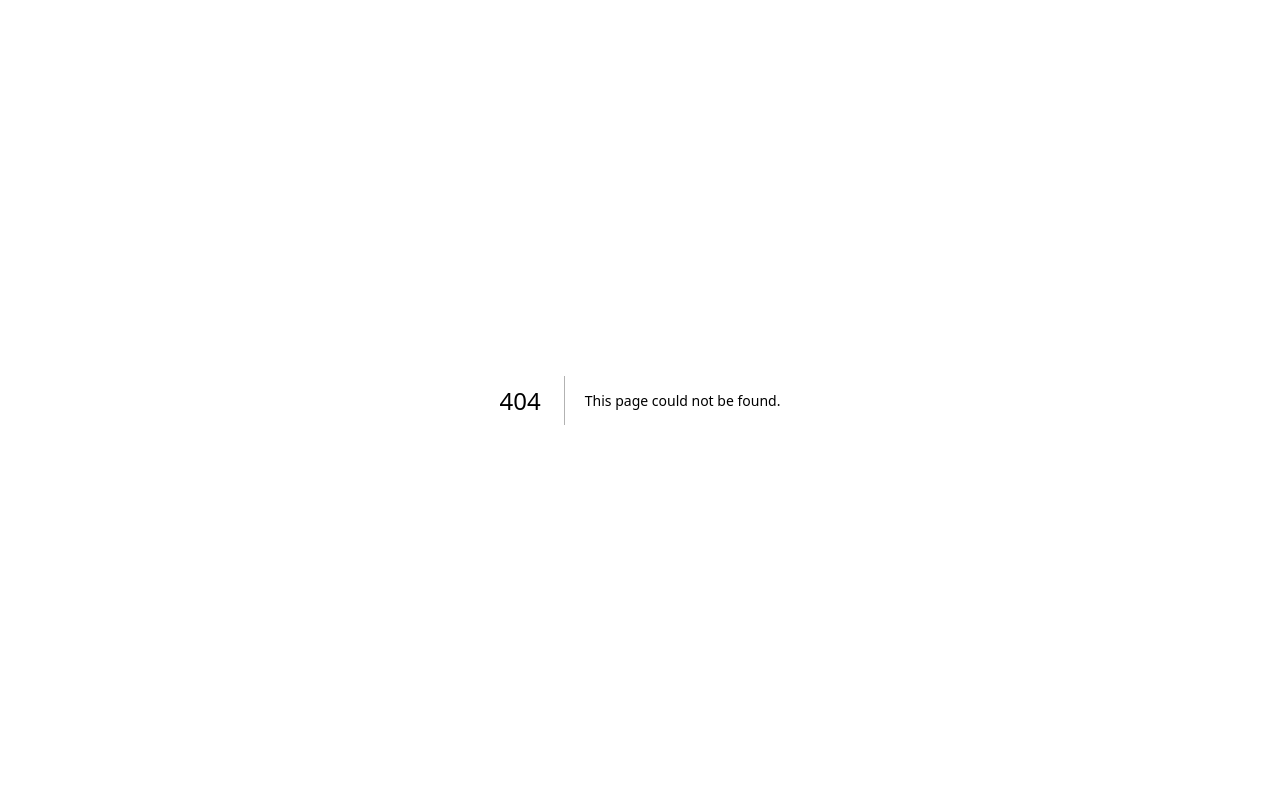
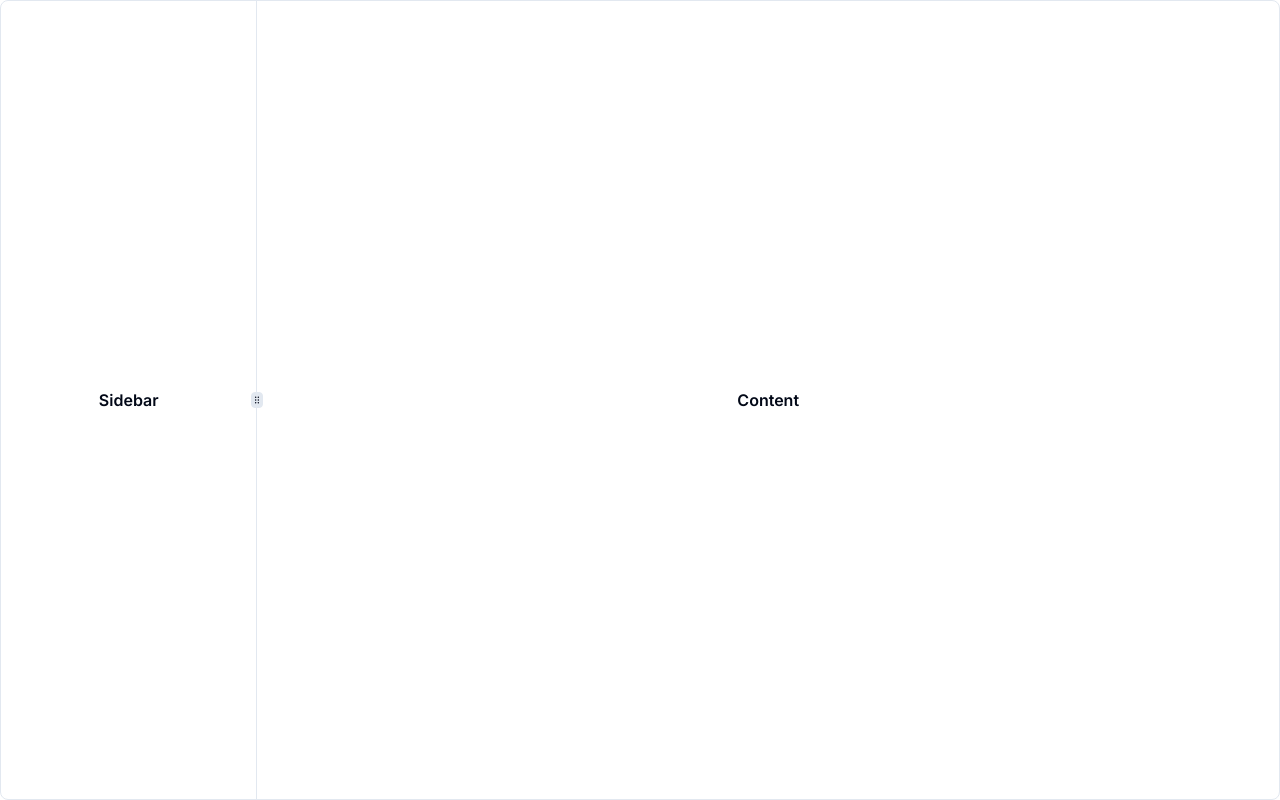
Before and after one commit to Sherlockzen/chill-chat, a Next.js app: page /dashboard in a window 1280 px wide. Before the commit this address had no page. Built offline with nearby package versions, Linux system fonts and the light colour scheme.

Commit message:
chore(ui): dashboard page, a lot work to do

```diff
--- /dev/null
+++ b/src/app/dashboard/page.tsx
@@ -0,0 +1,31 @@
+import React from "react";
+import {
+ ResizableHandle,
+ ResizablePanel,
+ ResizablePanelGroup,
+} from "@/components/ui/resizable";
+
+function page() {
+ return (
+  // <main className=" h-svh w-svw">
+  <ResizablePanelGroup
+   direction="horizontal"
+   className="min-h-svh rounded-lg border"
+  >
+   <ResizablePanel defaultSize={20}>
+    <div className="flex h-full items-center justify-center p-6">
+     <span className="font-semibold">Sidebar</span>
+    </div>
+   </ResizablePanel>
+   <ResizableHandle withHandle />
+   <ResizablePanel defaultSize={80}>
+    <div className="flex h-full items-center justify-center p-6">
+     <span className="font-semibold">Content</span>
+    </div>
+   </ResizablePanel>
+  </ResizablePanelGroup>
+  // </main>
+ );
+}
+
+export default page;
```
